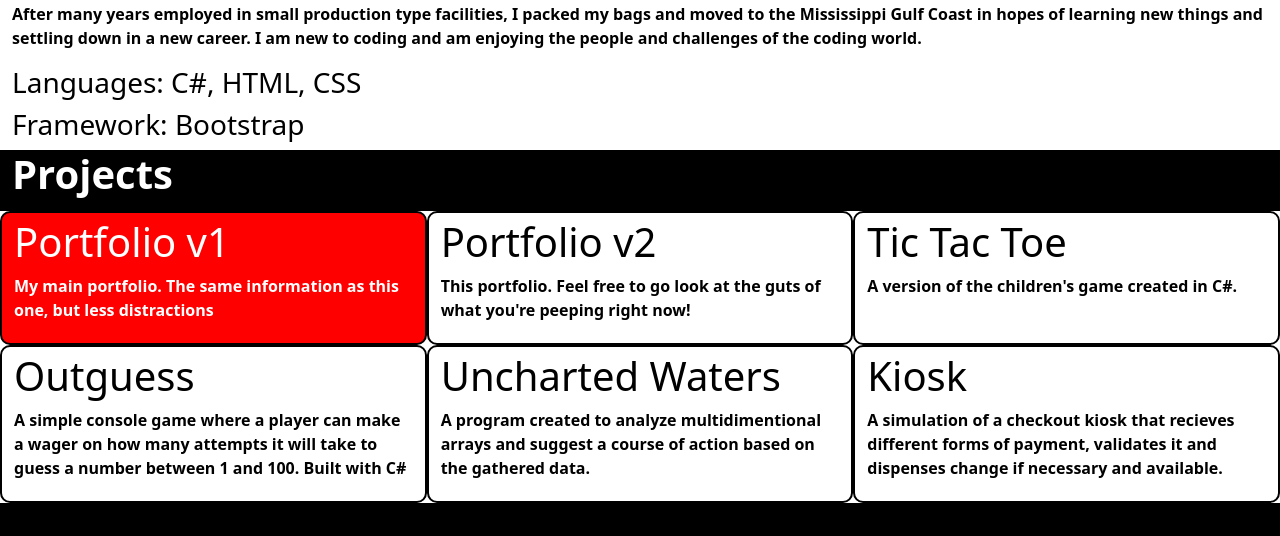
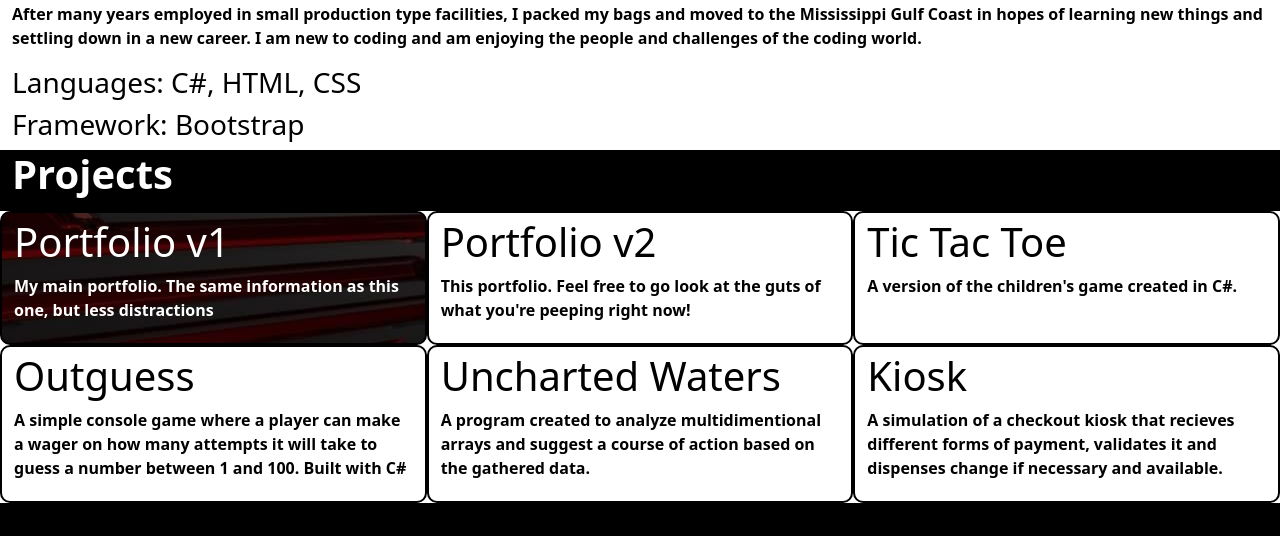
Before and after one commit to ScottSyverson/AnotherPortfolio, a plain HTML site: page index.html in a window 1280 px wide. In both pictures the pointer is over the element 213 px from the left and 1203 px from the top of the page. Shown: the part 926-1462 px from the top of the page. Drawn offline with Linux system fonts and the light colour scheme.

Commit message:
cleaning the code up
deleting blank spaces, etc

```diff
--- a/style.css
+++ b/style.css
@@ -92,12 +92,14 @@
 }
 
 .project:hover{
-    background-color: red;
+    background-image: url(redblack1.jpg);
+    background-repeat:no-repeat;
+    background-attachment: fixed;
+    a{
+        color: white;
+    }
 }
 
-.project a:hover{
-    color: white;
-}
 .very-bottom-bar{
     background-color: black;
     color: black;
```
Also changed, not shown: index.html (+0 -3 lines).
